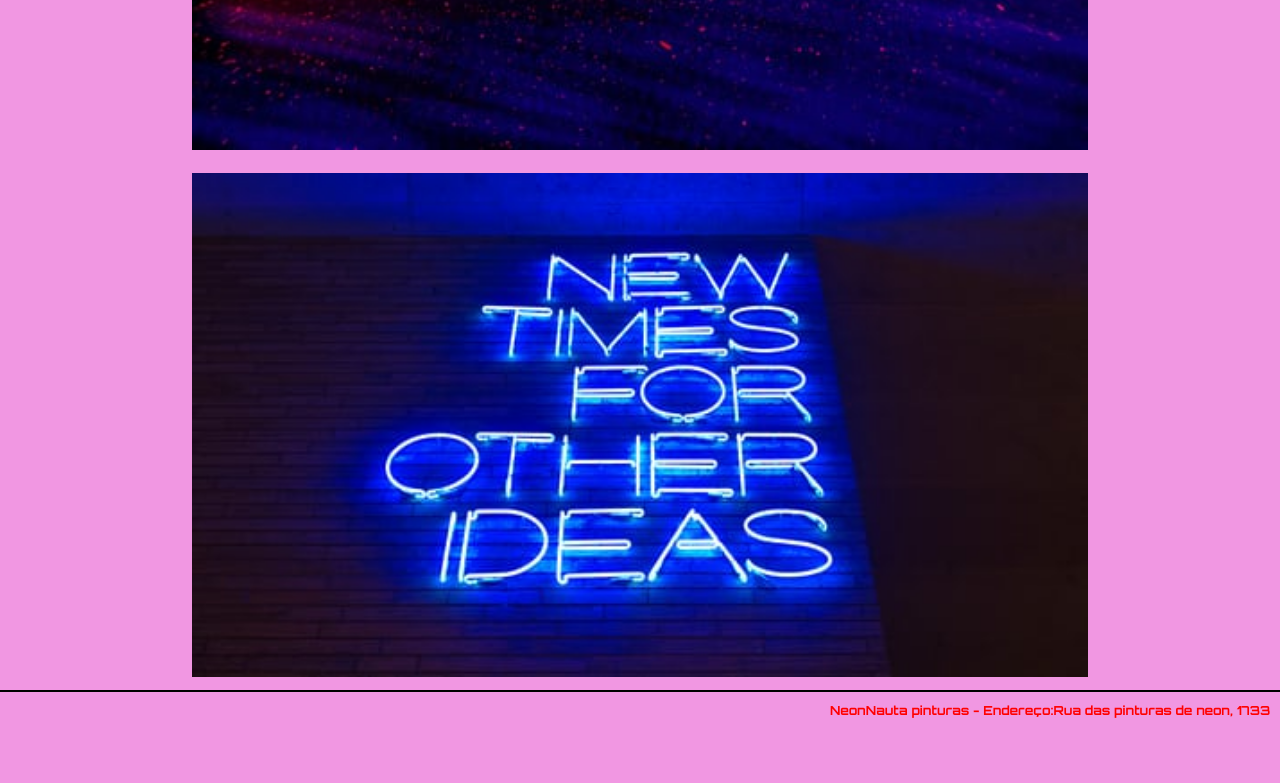
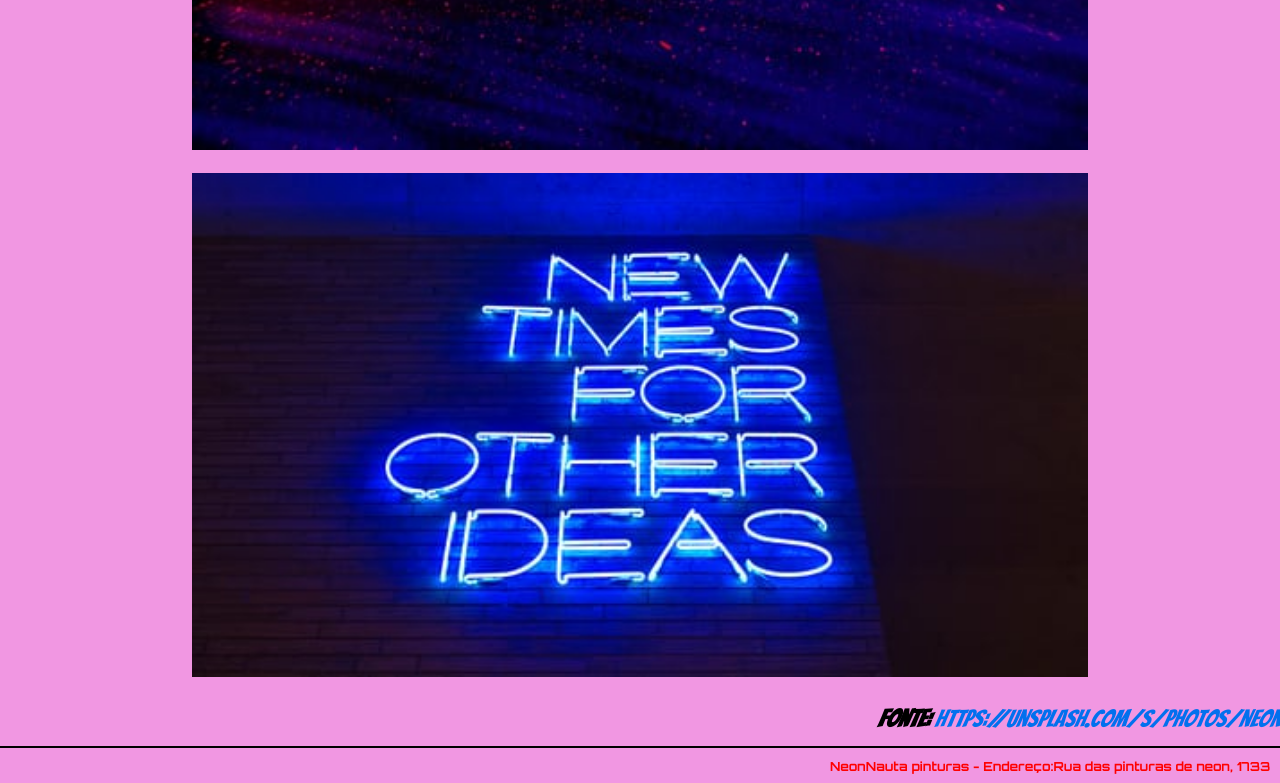
Before and after one commit to Ricnaga/NeonPaint, a plain HTML site: page views/photos.html in a window 1280 px wide. Shown: the part 2652-3435 px from the top of the page. Before the commit the page ends 3380 px from the top, so only its background shows below. Drawn offline with Linux system fonts and the light colour scheme.

Commit message:
create references on photos

```diff
--- a/views/photos.html
+++ b/views/photos.html
@@ -33,7 +33,9 @@
         <img src="../assets/neon (3).jpg" alt="neon3">
         <img src="../assets/neon (4).jpg" alt="neon4">
         </div>
-
+        <div class="source">
+            <p> fonte: <a href="https://unsplash.com/s/photos/neon">https://unsplash.com/s/photos/neon</a></p>
+        </div>
         <hr>
         <footer>
             <p> NeonNauta pinturas - Endereço:Rua das pinturas de neon, 1733</p>
```
